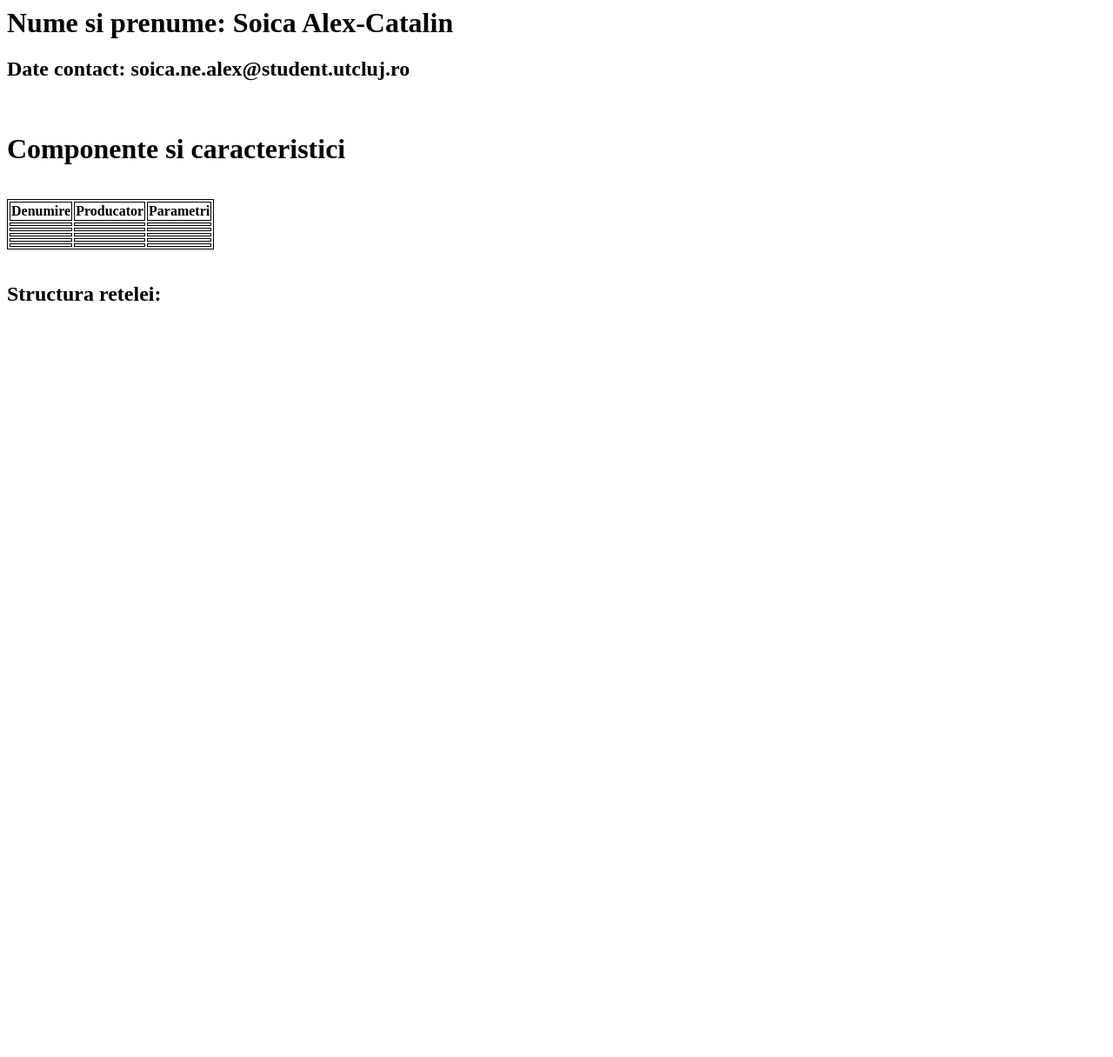
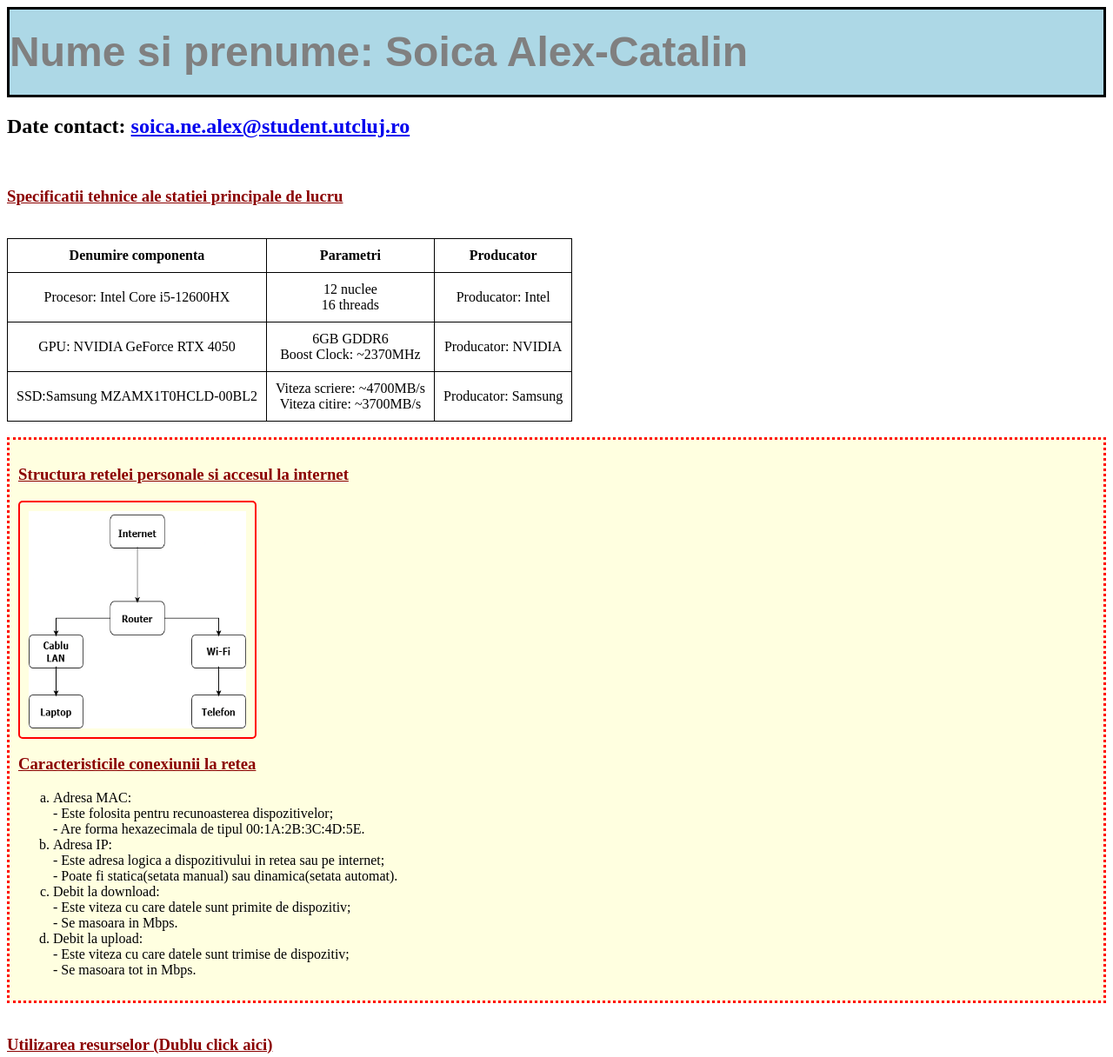
Before and after one commit to alexsoica/Evaluare-U2-Soica-Alex, a plain HTML site: page Soica_Alex/index.html in a window 1280 px wide. Shown: the top 1216 px of the page at 87% size. Before the commit the page ends 800 px from the top, so only its background shows below. Drawn offline with Linux system fonts and the light colour scheme.

Commit message:
Add files via upload

```diff
--- a/Soica_Alex/index.html
+++ b/Soica_Alex/index.html
@@ -1,53 +1,54 @@
 <html>
 	<head>
 		<title>Evaluare U2 - Soica Alex</title>
-		<style>
-		table, th, td {
-        border: 1px solid black;
-        }
-		</style>
+		<link rel="stylesheet" href="style.css">
+		<script src="script.js" defer></script>
 	</head>
 	<body>
-		<div>
-		<h1 id="numeprenume">Nume si prenume: Soica Alex-Catalin</h1>
-		<h2 id="datecontact">Date contact: soica.ne.alex@student.utcluj.ro</h2>
+		<div class="numeprenume">
+			<h1 id="numeprenume"><font face="arial" size="25" color="gray">Nume si prenume: Soica Alex-Catalin</font></h1>
 		</div>
+			<h2 id="datecontact">Date contact: <a href="mailto:soica.ne.alex@student.utcluj.ro">soica.ne.alex@student.utcluj.ro</a></h2>
 		<br>
-		<h1>Componente si caracteristici</h1>
+			<h3>Specificatii tehnice ale statiei principale de lucru</h3>
 		<br>
-		<table border-color="black">
+		<table>
 		<tr>
-		    <th class="align-center">Denumire</th>
+		    <th class="align-center">Denumire componenta</th>
+			<th class="align-center">Parametri</th>
 			<th class="align-center">Producator</th>
-			<th class="align-center">Parametri</th>
 		</tr>
 		<tr>
-		    <td class="align-center"></td>
-			<td class="align-center"></td>
-			<td class="align-center"></td>
+		    <td class="align-center">Procesor: Intel Core i5-12600HX</td>
+			<td class="align-center">12 nuclee <br> 16 threads</td>
+			<td class="align-center">Producator: Intel</td>
 		</tr>
 		<tr>
-		    <td class="align-center"></td>
-			<td class="align-center"></td>
-			<td class="align-center"></td>
+		    <td class="align-center">GPU: NVIDIA GeForce RTX 4050</td>
+			<td class="align-center">6GB GDDR6 <br> Boost Clock: ~2370MHz</td>
+			<td class="align-center">Producator: NVIDIA</td>
 		</tr>
 		<tr>
-		    <td class="align-center"></td>
-			<td class="align-center"></td>
-			<td class="align-center"></td>
-		</tr>
-		<tr>
-		    <td class="align-center"></td>
-			<td class="align-center"></td>
-			<td class="align-center"></td>
-		</tr>
-		<tr>
-		    <td class="align-center"></td>
-			<td class="align-center"></td>
-			<td class="align-center"></td>
+		    <td class="align-center">SSD:Samsung MZAMX1T0HCLD-00BL2</td>
+			<td class="align-center">Viteza scriere: ~4700MB/s <br> Viteza citire: ~3700MB/s</td>
+			<td class="align-center">Producator: Samsung</td>
 		</tr>
 		</table>
 		<br>
-		<h2 id="structura">Structura retelei:</h2>
+		<div class="structuracaracteristici">
+			<h3>Structura retelei personale si accesul la internet</h3>
+			<img id="rounded-img" src="images\diagpersretea.png" width="250" height="250">
+			<h3>Caracteristicile conexiunii la retea</h3>
+			<ol type="a">
+				<li>Adresa MAC:<br> - Este folosita pentru recunoasterea dispozitivelor;<br> - Are forma hexazecimala de tipul 00:1A:2B:3C:4D:5E.</li>
+				<li>Adresa IP:<br> - Este adresa logica a dispozitivului in retea sau pe internet;<br> - Poate fi statica(setata manual) sau dinamica(setata automat).</li>
+				<li>Debit la download:<br> - Este viteza cu care datele sunt primite de dispozitiv;<br> - Se masoara in Mbps.</li>
+				<li>Debit la upload:<br> - Este viteza cu care datele sunt trimise de dispozitiv;<br> - Se masoara tot in Mbps.</li>
+			</ol>
+		</div>
+		<br>
+		<h3 id="doubleclick">Utilizarea resurselor (Dublu click aici)</h3>
+		<img src="images\utilresurselor.png" width="400" height="400">
+
 </body>
 </html>
--- /dev/null
+++ b/Soica_Alex/script.js
@@ -0,0 +1,40 @@
+const img = document.querySelector('img');
+
+if (img){
+	img.remove();
+}
+
+const slides = [
+	{img: "images/poza1.png"}
+	{img: "images/poza2.png"}
+	{img: "images/poza3.png"}
+	{img: "images/poza4.png"}
+];
+
+let current = 0;
+const delay = 3000;
+
+const container = document.createElement('div');
+document.body.appendChild(container);
+
+img.width = 300;
+img.height = 300;
+img.style.borderRadius = "8px";
+img.style.cursor = "pointer";
+img.style.transition = "opacity 0.5s";
+
+function showSlide(index) {
+  img.style.opacity = 0;
+  setTimeout(() => {
+    link.href = slides[index].link;
+    img.src = slides[index].img;
+    img.style.opacity = 1;
+  }, 250);
+}
+
+showSlide(current);
+
+setInterval(() => {
+  current = (current + 1) % slides.length;
+  showSlide(current);
+}, delay);
--- /dev/null
+++ b/Soica_Alex/style.css
@@ -0,0 +1,37 @@
+<style>
+		table {
+			border-collapse: collapse;
+		}
+		th, td {
+			padding: 10px;
+		}
+		table, th, td {
+			border: 1px solid;
+			border-collapse: collapse;
+        }
+		.numeprenume {
+			background-color: lightblue;
+			border-style: solid;
+		}
+		.align-center{
+			text-align:center;
+		}
+		h3 {
+			color: darkred;
+			text-decoration-line: underline;
+		}
+		.structuracaracteristici {
+			background-color: lightyellow;
+			border-style: dotted;
+			border-color: red;
+			padding: 10px;
+		}
+		#rounded-img{
+		border-radius: 5px;
+		padding: 10px;
+		}
+		img {
+			border: 2px solid red;
+			border-radius: 5px;
+        }
+</style>
```
Also changed, not shown: Soica_Alex/images/diagpersretea.png (added), Soica_Alex/images/poza1.png (added), Soica_Alex/images/poza2.png (added), Soica_Alex/images/poza3.png (added), Soica_Alex/images/poza4.png (added), Soica_Alex/images/utilresurselor.png (added).
